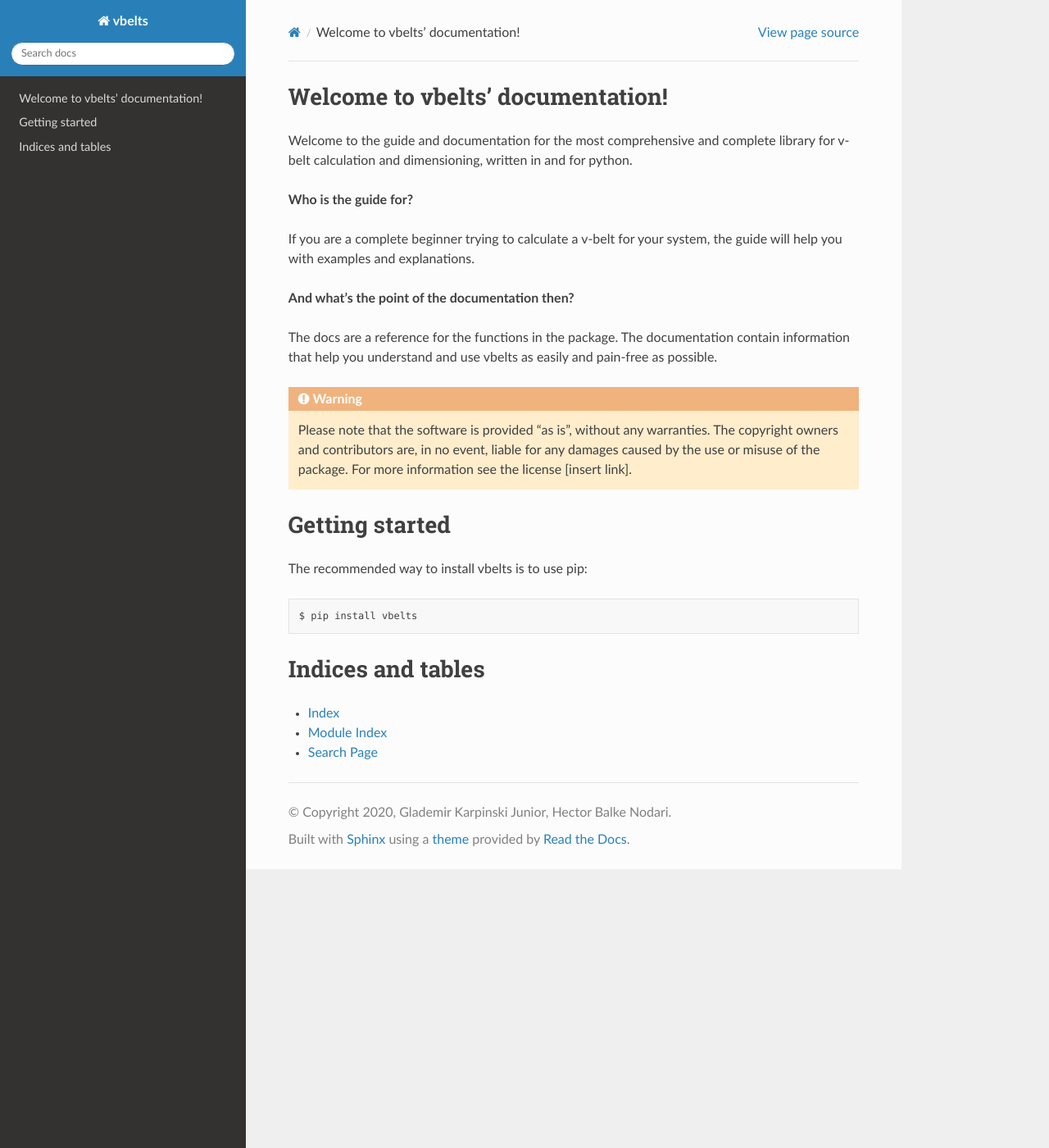
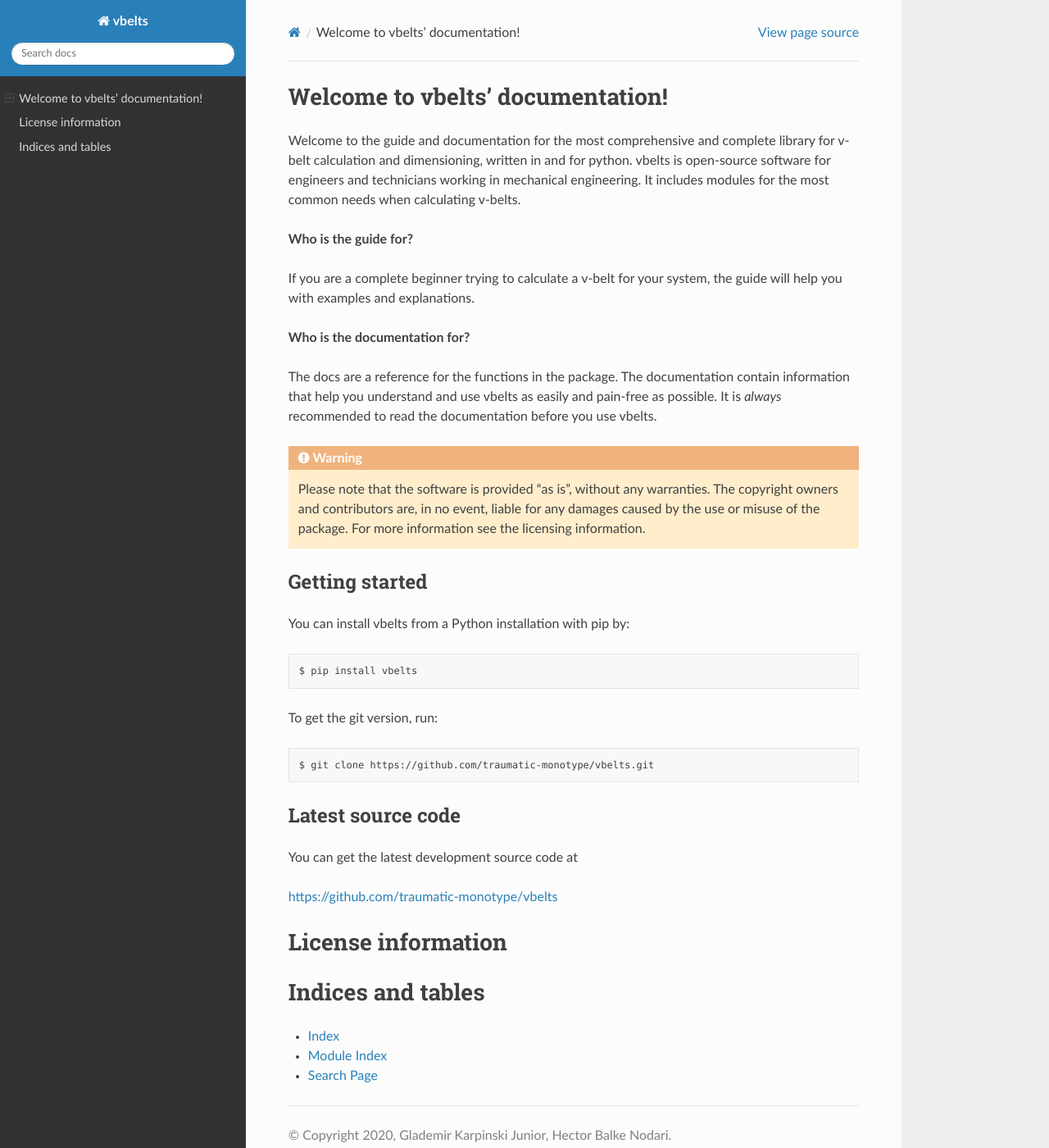
Before and after one commit to traumatic-monotype/vbelts, a Sphinx documentation site: the page built from docs/source/index.rst, in a window 1280 px wide and 1400 px high. Shown: the whole window at 82% size. Built offline with Sphinx 7.4.7 and the Read the Docs theme 2.0.0, drawn with Linux system fonts in a browser that asks for light colours.

Commit message:
updated docs

```diff
--- a/docs/source/conf.py
+++ b/docs/source/conf.py
@@ -12,7 +12,6 @@
 #
 import os
 import sys
-import sphinx_rtd_theme
 sys.path.insert(0, os.path.abspath('.'))
 
 
@@ -48,6 +47,9 @@
 # The theme to use for HTML and HTML Help pages.  See the documentation for
 # a list of builtin themes.
 #
+
+import sphinx_rtd_theme
+
 html_theme = 'sphinx_rtd_theme'
 
 html_theme_path = [sphinx_rtd_theme.get_html_theme_path()]
--- a/docs/source/index.rst
+++ b/docs/source/index.rst
@@ -6,26 +6,46 @@
 Welcome to vbelts' documentation!
 ==================================
 
-Welcome to the guide and documentation for the most comprehensive and complete library for v-belt calculation and dimensioning, written in and for python.
+Welcome to the guide and documentation for the most comprehensive and complete library for v-belt calculation and dimensioning, written in and for python. vbelts is open-source software for engineers and technicians working in mechanical engineering. It includes modules for the most common needs when calculating v-belts.
 
 **Who is the guide for?**
 
 If you are a complete beginner trying to calculate a v-belt for your system, the guide will help you with examples and explanations.
 
-**And what's the point of the documentation then?**
+**Who is the documentation for?**
 
-The docs are a reference for the functions in the package. The documentation contain information that help you understand and use vbelts as easily and pain-free as possible.
+The docs are a reference for the functions in the package. The documentation contain information that help you understand and use vbelts as easily and pain-free as possible. It is *always* recommended to read the documentation before you use vbelts.
 
-.. warning:: Please note that the software is provided "as is", without any warranties. The copyright owners and contributors are, in no event, liable for any damages caused by the use or misuse of the package. For more information see the license [insert link].
+.. warning:: Please note that the software is provided "as is", without any warranties. The copyright owners and contributors are, in no event, liable for any damages caused by the use or misuse of the package. For more information see the licensing information.
 
 Getting started
-===============
+---------------
 
-The recommended way to install vbelts is to use pip:
+You can install vbelts from a Python installation with pip by:
 
 .. code-block:: bash
 
    $ pip install vbelts
+
+To get the git version, run:
+
+.. code-block:: bash
+
+   $ git clone https://github.com/traumatic-monotype/vbelts.git
+
+Latest source code
+------------------
+
+You can get the latest development source code at
+
+https://github.com/traumatic-monotype/vbelts
+
+
+License information
+===================
+
+
+
 
 .. toctree::
    :maxdepth: 2
```
Also changed, not shown: 2 other files.
